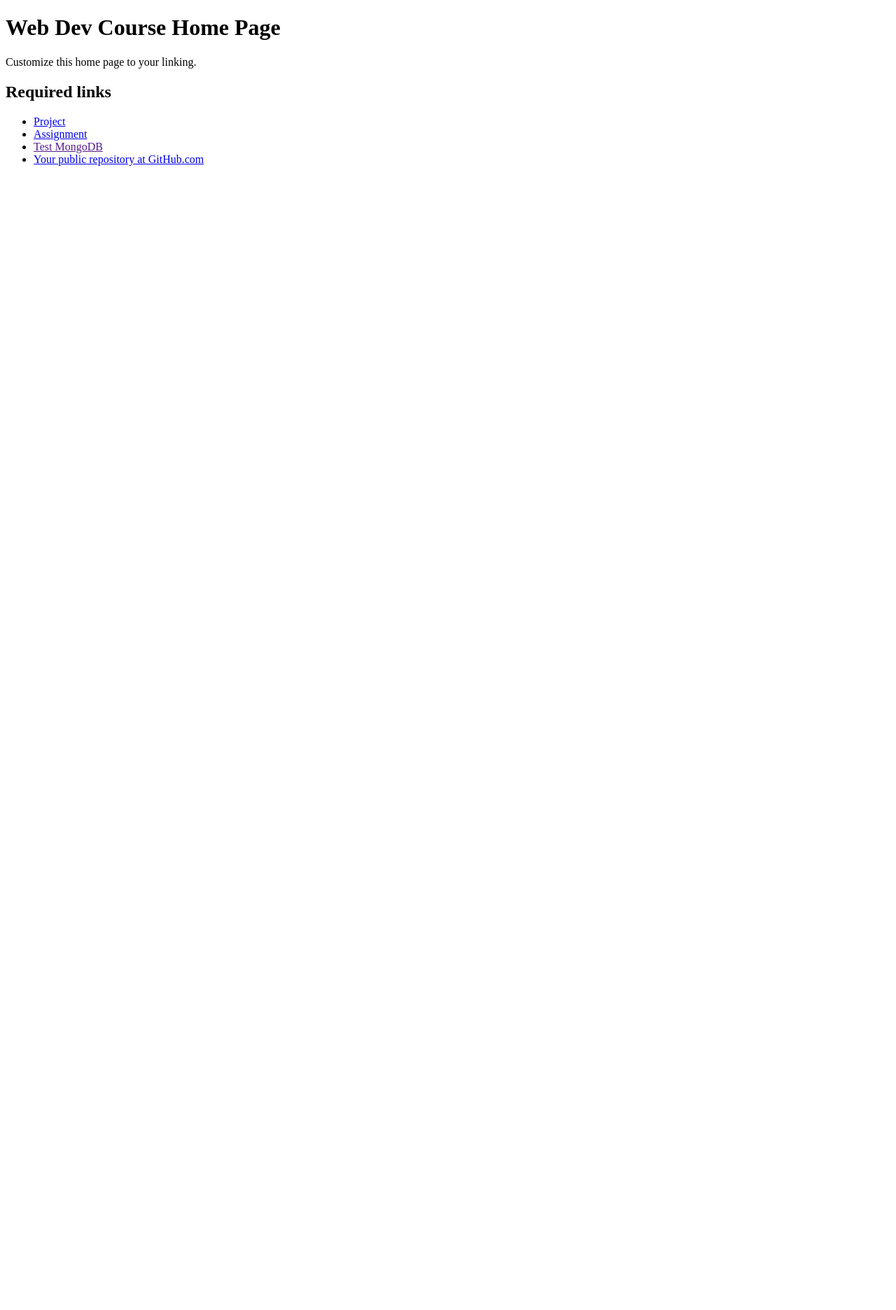
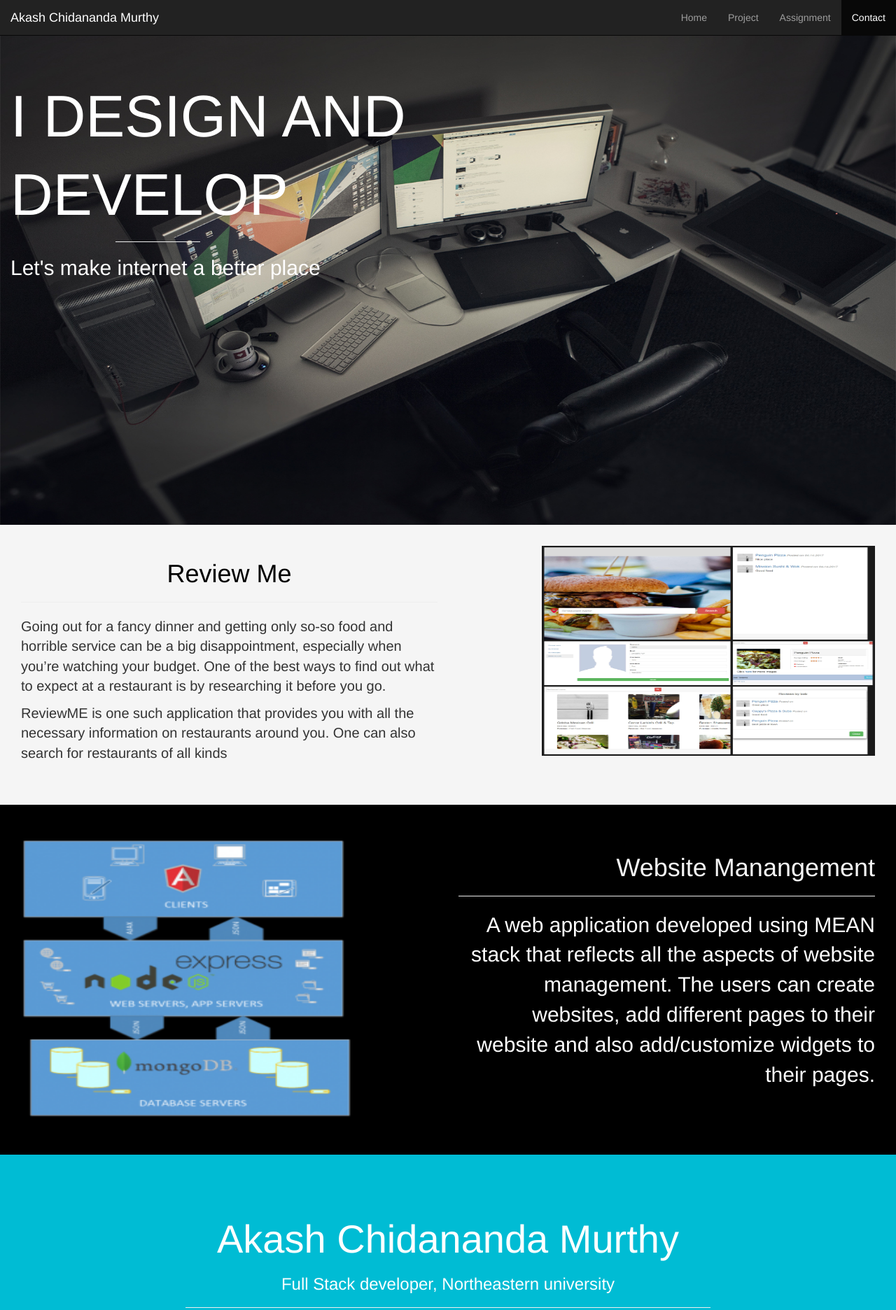
Before and after one commit to akashc06/WebAppMaker, a website: page public/index.html in a window 1280 px wide. Shown: the top 1872 px of the page at 70% size. Before the commit the page ends 800 px from the top, so only its background shows below. Drawn offline with nearby package versions, Linux system fonts and the light colour scheme.

Commit message:
home page

```diff
--- a/public/index.html
+++ b/public/index.html
@@ -3,28 +3,113 @@
 <head>
     <meta charset="UTF-8">
     <title>Web Dev Course Home Page</title>
+    <link rel="stylesheet" href="style.css">
+    <link rel="stylesheet" href="https://maxcdn.bootstrapcdn.com/bootstrap/3.3.7/css/bootstrap.min.css">
+    <link rel="stylesheet" href="https://maxcdn.bootstrapcdn.com/font-awesome/4.5.0/css/font-awesome.min.css">
+    <link href="http://fonts.googleapis.com/css?family=Lato:300,400,700,300italic,400italic,700italic" rel="stylesheet" type="text/css">
+    <script src="https://ajax.googleapis.com/ajax/libs/jquery/3.2.0/jquery.min.js"></script>
+    <script src="https://maxcdn.bootstrapcdn.com/bootstrap/3.3.7/js/bootstrap.min.js"></script>
 </head>
-<body>
-    <h1>Web Dev Course Home Page</h1>
+<body data-spy="scroll" data-target=".navbar" data-offset="50">
 
-    <p>
-        Customize this home page to your linking.
-    </p>
+<nav class="navbar navbar-inverse navbar-fixed-top">
+    <div class="container-fluid">
+        <div class="navbar-header">
+            <button type="button" class="navbar-toggle" data-toggle="collapse" data-target="#myNavbar">
+                <span class="icon-bar"></span>
+                <span class="icon-bar"></span>
+                <span class="icon-bar"></span>
+            </button>
+            <a class="navbar-brand" href="#">Akash Chidananda Murthy</a>
+        </div>
+        <div>
+            <div class="collapse navbar-collapse navbar-right" id="myNavbar">
+                <ul class="nav navbar-nav">
+                    <li><a href="#section1">Home</a></li>
+                    <li><a href="#section2">Project</a></li>
+                    <li><a href="#section3">Assignment</a></li>
+                    <li><a href="#section41">Contact</a></li>
+                </ul>
+            </div>
+        </div>
+    </div>
+</nav>
 
-    <h2>Required links</h2>
-    <ul>
-        <li>
-            <a href="https://reviewme-app.herokuapp.com/#/home">Project</a>
-        </li>
-        <li>
-            <a href="assignment/#/login">Assignment</a>
-        </li>
-        <li>
-            <a href="">Test MongoDB</a>
-        </li>
-        <li>
-            <a href="https://github.com/akashc06/chidanandamurthy-akash-webdev.git">Your public repository at GitHub.com</a>
-        </li>
-    </ul>
+<div id="section1">
+    <img src="images/main.jpg" class="topimg" alt="First slide">
+            <div class="main-text hidden-xs">
+                <div class="col-md-12" align="left">
+                    <h1 style="font-size: 6em">
+                        I DESIGN AND</h1>
+                            <h1 style="font-size: 6em">DEVELOP</h1>
+                    <hr style="margin-left: 150px" width="10%" align="left">
+                    <h2>Let's make internet a better place</h2>
+            </div>
+        </div>
+    </div>
+
+</div>
+<div id="section2" class="container-fluid">
+    <div class="col-md-6 hidden-xs pull-right">
+        <img src="images/pc.jpg" class="pc" align="right" alt="First slide">
+    </div>
+
+    <div class="col-md-6 col-xs-12">
+        <h1 align="center"><a style="text-decoration: none; color: black"
+                              href="https://reviewme-app.herokuapp.com/#/home">Review Me</a></h1>
+    <hr style="color: black">
+    <p style="font-size: 20px">Going out for a fancy dinner and getting only so-so food and horrible service can be a big disappointment,
+        especially when you’re watching your budget. One of the best ways to find out what to expect
+        at a restaurant is by researching it before you go. </p>
+    <p style="font-size: 20px">ReviewME is one such application that provides you with all the necessary information on restaurants around you.
+        One can also search for restaurants of all kinds</p>
+    </div>
+</div>
+<div id="section3" class="container-fluid">
+    <div class="col-md-6">
+        <img src="images/ass.png" class="pc2" align="left" alt="First slide">
+    </div>
+    <div class="col-md-6">
+        <h1 align="right"><a style="text-decoration: none; color: whitesmoke" href="assignment/#/login">Website Manangement</a></h1>
+        <hr>
+        <p style="font-size: 30px" align="right">A web application developed using MEAN stack that reflects all the aspects of website management.
+            The users can create websites, add different pages to their website and also add/customize widgets to their pages.</p>
+    </div>
+
+
+</div>
+<div id="section41" class="container-fluid">
+    <div align="center" style="margin-top: 90px">
+        <h1 style="font-size: 4em">Akash Chidananda Murthy</h1>
+        <h3>Full Stack developer, Northeastern university</h3>
+        <hr width="60%">
+    </div>
+    <div class="container">
+    <div align="left" >
+        <h3><span class="glyphicon glyphicon-earphone"> </span> 8577015522</h3>
+        <h3><span class="glyphicon glyphicon-envelope"> </span> chidanandamurthy.a@husky.neu.edu</h3>
+    </div>
+    <div align="right" style="margin-top: -80px;">
+    <div class="btn-group-vertical">
+            <a class="btn btn-lg" style="background-color: rgba(6,6,6,0.76);color: white;margin-bottom: 10px"
+               href="https://github.com/akashc06/chidanandamurthy-akash-webdev.git">
+            <i class="fa fa-github fa-fw"></i>Github</a>
+            <a class="btn btn-primary btn-lg" style="margin-bottom: 10px"
+               href="https://linkedin.com/in/akash-chidananda-murthy">
+                <i class="fa fa-linkedin fa-fw"></i>LinkedIn</a>
+            <a class="btn btn-primary btn-lg" style="margin-bottom: 10px"
+               href="https://www.facebook.com/akashc06">
+                <i class="fa fa-facebook-official fa-fw"></i>Facebook</a>
+        </div>
+    </div>
+    </div>
+    </div>
+<div id="section5" class="container-fluid">
+    <div align="center">
+        <h2><span class="glyphicon glyphicon-cloud-download"></span>
+            <a style="text-decoration: none; color: whitesmoke" href="uploads/Resume.pdf" download="Resume.pdf">Download Resume</a> </h2>
+    </div>
+
+</div>
 </body>
 </html>
--- /dev/null
+++ b/public/style.css
@@ -0,0 +1,58 @@
+.main-text
+{
+    position: absolute;
+    top: 50px;
+    width: 96.66666666666666%;
+    color: #FFF;
+}
+body {
+    position: relative;
+}
+#section1 {margin-top:50px;height:700px;color: #fff;}
+#section2 {height:400px;background-color: whitesmoke;padding-top: 30px}
+#section3 {padding-top:50px;height:500px;color: white; background-color: black}
+#section41 {height:500px;color: #fff; background-color: #00bcd4;}
+#section5 {height:100px;color: #fff; background-color: #1b6d85;}
+.topimg{
+    width: 100%;
+    height: 100%;
+}
+.sec2{
+    margin-top: 30px;
+    width: 80%;
+    height: 80%;
+}
+.pc{
+    width: 80%;
+    height: 300px;
+}
+.pc2{
+    width: 80%;
+    height: 400px;
+}
+.hp{
+    text-decoration: none;
+    color: whitesmoke;
+}
+
+.sec3{
+    width: 40%;
+    height: 100%;
+}
+.btn-min-block
+{
+    min-width: 170px;
+    line-height: 26px;
+}
+.btn-clear
+{
+    color: #FFF;
+    background-color: transparent;
+    border-color: #FFF;
+    margin-right: 15px;
+}
+.btn-clear:hover
+{
+    color: #000;
+    background-color: #FFF;
+}
```
Also changed, not shown: public/images/2.jpg (added), public/images/3.jpg (added), public/images/ang.jpg (added), public/images/ass.png (added), public/images/express.png (added), public/images/main.jpg (added), public/images/mean.jpg (added), public/images/mongo.jpeg (added), public/images/node.png (added), public/images/pc.jpg (added), 2 other files.
